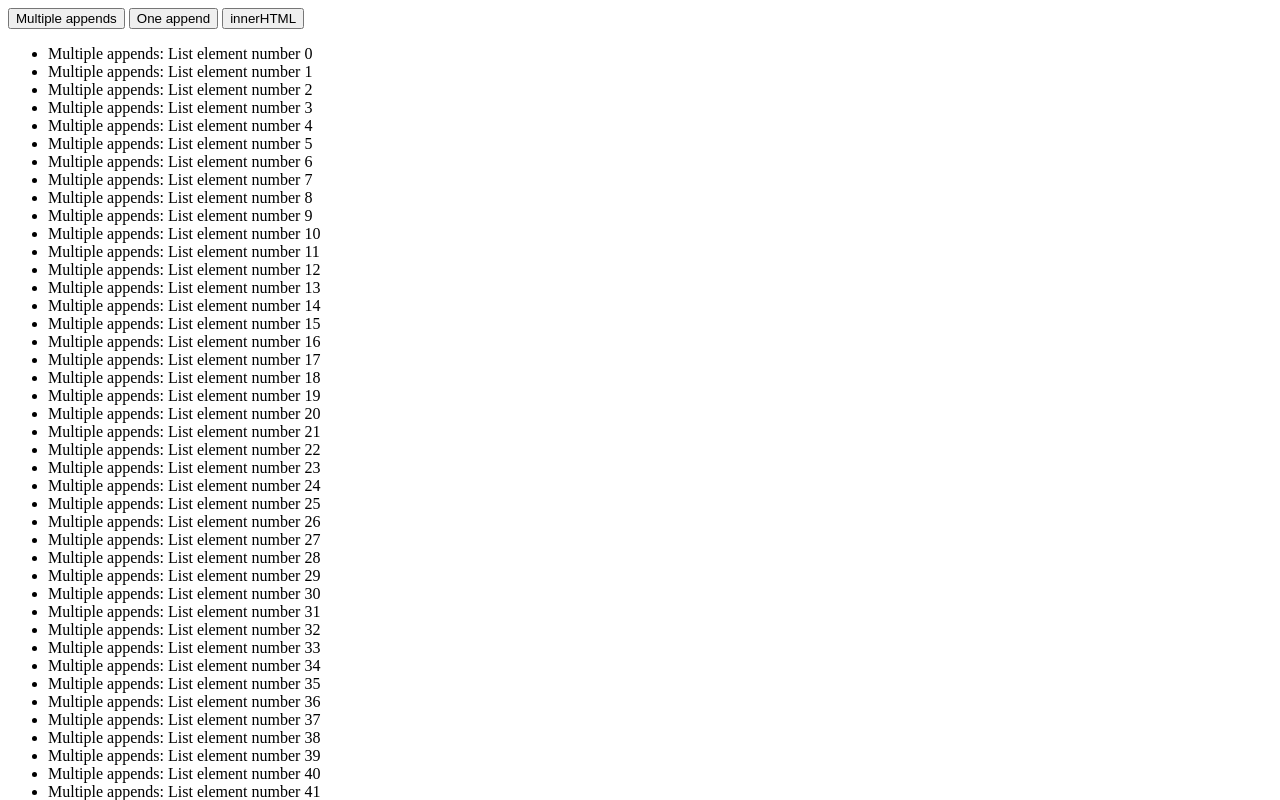
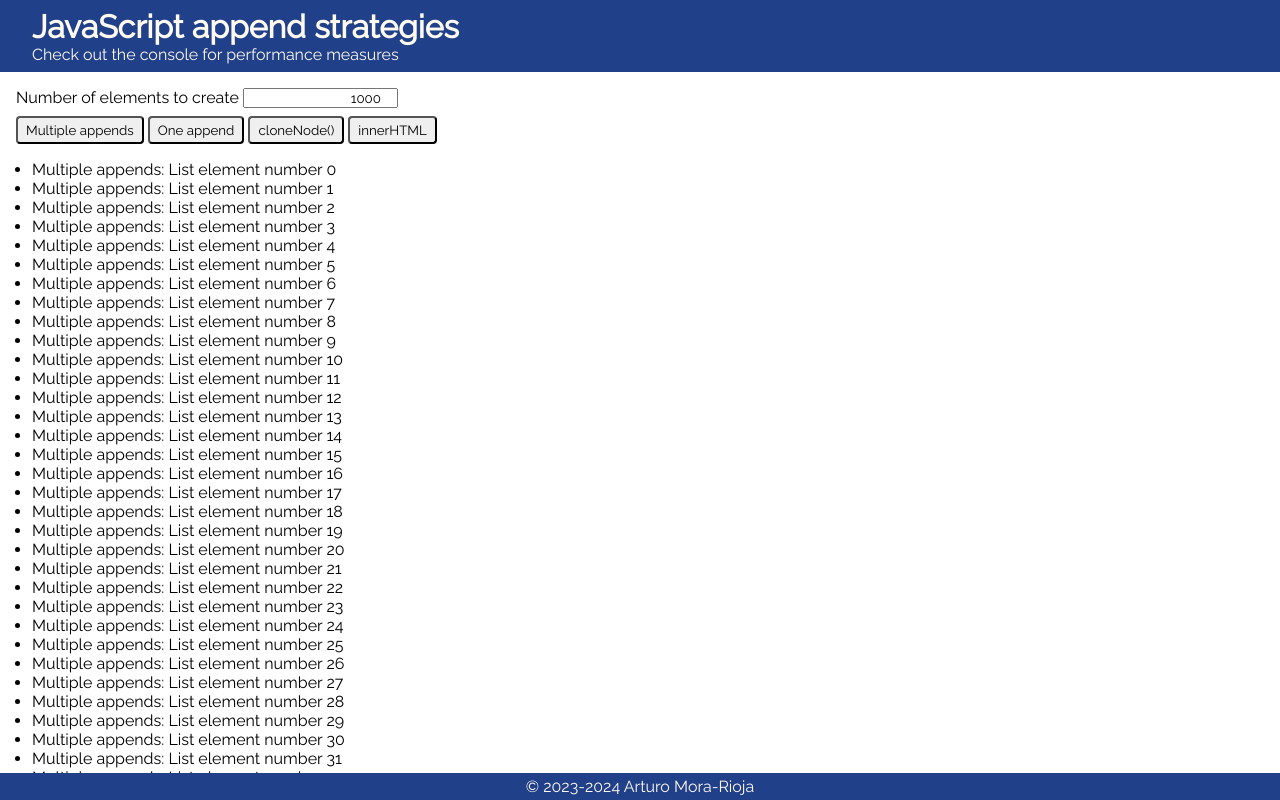
Before and after one commit to arturomorarioja/js_append_strategies, a plain HTML site: page index.html in a window 1280 px wide. Both pictures are taken after a click on the button "Multiple appends". Shown: the top 800 px of the page. Drawn offline with Linux system fonts and the light colour scheme.

Commit message:
cloneNode() and styling added

```diff
--- /dev/null
+++ b/css/styles.css
@@ -0,0 +1,56 @@
+@import url("https://fonts.googleapis.com/css2?family=Raleway:wght@400&display=swap");
+
+:root {
+    --colorPrimary: #20408A;
+    --colorTextSecondary: floralwhite;
+
+    --fontMain: 'Raleway', Arial, Helvetica, sans-serif;
+}
+
+* {
+    margin: 0;
+    padding: 0;
+    font-family: var(--fontMain);
+}
+
+body > header {
+    padding: 0.5rem 0 0.5rem 2rem;
+    color: var(--colorTextSecondary);
+    background-color: var(--colorPrimary);
+}
+
+form {
+    margin: 1rem;
+}
+form > div {
+    margin-bottom: 0.5rem;
+}
+input[type=number] {
+    text-align: right;
+}
+button {
+    padding: 0.25rem 0.5rem;
+    border-radius: 0.25rem;
+}
+
+section {
+    margin: 0 1rem 2rem 1rem;
+}
+
+section > ul {
+    margin-left: 1rem;
+}
+
+div > h1 {
+    font-size: 1.2rem;
+}
+
+footer {
+    position: fixed;
+    bottom: 0;
+    width: 100%;
+    padding: 0.25rem 0 0.25rem 0;
+    color: var(--colorTextSecondary);
+    background-color: var(--colorPrimary);
+    text-align: center;
+}
--- a/index.html
+++ b/index.html
@@ -5,17 +5,34 @@
     <meta http-equiv="X-UA-Compatible" content="IE=edge">
     <meta name="viewport" content="width=device-width, initial-scale=1.0">
     <title>JavaScript append example</title>
+    <link rel="stylesheet" href="css/styles.css">
     <script src="js/script.js" defer></script>
 </head>
 <body>
+    <header>
+        <h1>JavaScript append strategies</h1>
+        <p>Check out the console for performance measures</p>
+    </header>
     <main>
         <form>
-            <button id="multiple">Multiple appends</button>
-            <button id="single">One append</button>
-            <button id="innerHTML">innerHTML</button>
+            <div>
+                <label for="txtIterations">Number of elements to create</label>
+                <input type="number" id="txtIterations" value="1000" required>
+            </div>
+            <div>
+                <button id="multiple">Multiple appends</button>
+                <button id="single">One append</button>
+                <button id="cloneNode">cloneNode()</button>
+                <button id="innerHTML">innerHTML</button>
+            </div>
         </form>
         <section id="time"></section>
         <section></section>
     </main>
+    <footer>
+        <p>
+            &copy; 2023-2024 Arturo Mora-Rioja
+        </p>
+    </footer>
 </body>
 </html>
--- a/js/script.js
+++ b/js/script.js
@@ -4,18 +4,22 @@
  * @author  Arturo Mora-Rioja (amri@kea.dk)
  * @version 1.0.0, December 2022
  * @version 1.1.0, June 2023. Adding a template literal to innerHTML added
+ * @version 1.2.0, January 2024. cloneNode() added
  */
 'use strict';
 
-const iterations = 100000;
-const clearPage = () => { document.querySelector('main > section').innerHTML = ''; }
+let iterations;
+const initialisePage = () => {
+    iterations = document.querySelector('#txtIterations').value;
+    document.querySelector('main > section').innerHTML = '';
+}
 
 document.querySelector('#multiple').addEventListener('click', (e) => {
     e.preventDefault();
 
+    initialisePage();
     const startTime = Date.now();
 
-    clearPage();
     document.querySelector('main > section').appendChild(document.createElement('ul'));
 
     for (let index = 0; index < iterations; index++) {
@@ -32,9 +36,9 @@ document.querySelector('#multiple').addEventListener('click', (e) => {
 document.querySelector('#single').addEventListener('click', (e) => {
     e.preventDefault();
 
+    initialisePage();
     const startTime = Date.now();
 
-    clearPage();
     const list = document.createElement('ul');
 
     for (let index = 0; index < iterations; index++) {
@@ -50,12 +54,35 @@ document.querySelector('#single').addEventListener('click', (e) => {
     console.log('Single append takes ' + (Date.now() - startTime) + ' ms.');
 });
 
+document.querySelector('#cloneNode').addEventListener('click', (e) => {
+    e.preventDefault();
+
+    initialisePage();
+    const startTime = Date.now();
+
+    const list = document.createElement('ul');
+
+    const listItemTemplate = document.createElement('li');
+    listItemTemplate.appendChild(document.createTextNode('cloneNode(): List element number '));
+    listItemTemplate.appendChild(document.createElement('span'));
+
+    for (let index = 0; index < iterations; index++) {
+        let listElement = listItemTemplate.cloneNode(true);
+        listElement.querySelector('span').innerText = index;
+        list.appendChild(listElement);
+    }
+
+    document.querySelector('main > section').appendChild(list);
+
+    console.log('cloneNode() takes ' + (Date.now() - startTime) + ' ms.');
+});
+
 document.querySelector('#innerHTML').addEventListener('click', (e) => {
     e.preventDefault();
 
+    initialisePage();
     const startTime = Date.now();
 
-    clearPage();
     let list = '<ul>';
 
     for (let index = 0; index < iterations; index++) {
```
